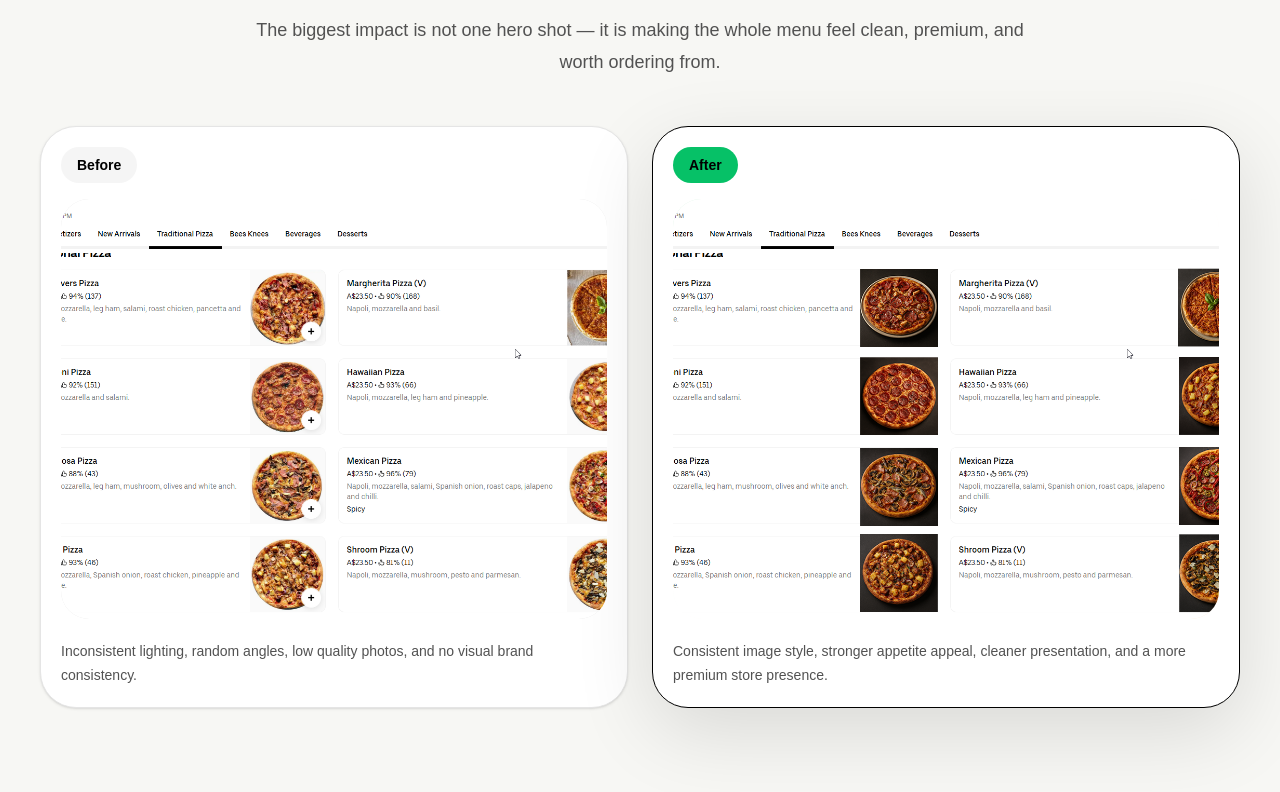
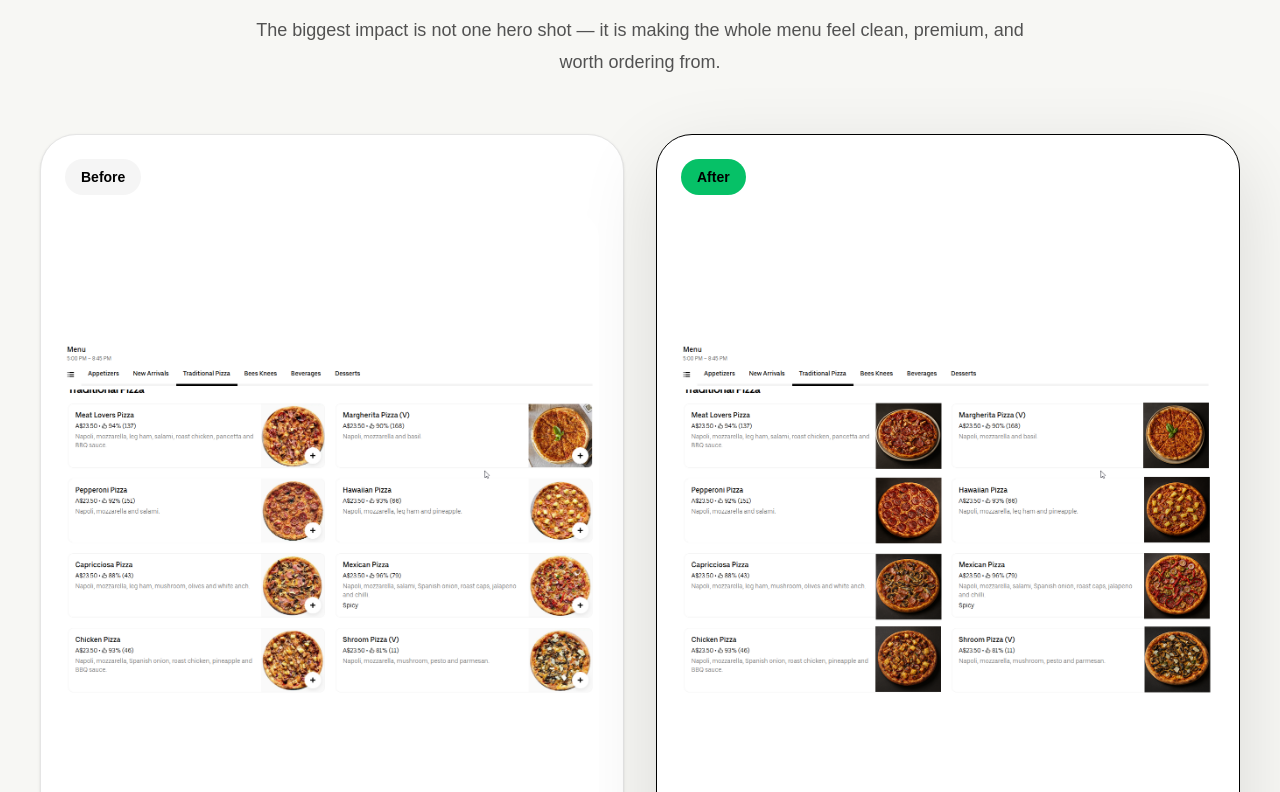
Before and after one commit to paulrodgerson40-blip/dpo-frontend, a Next.js app: page / in a window 1280 px wide. Shown: the part 1348-2140 px from the top of the page. Built offline with nearby package versions, Linux system fonts and the light colour scheme.

Commit message:
Update page.tsx

```diff
--- a/app/page.tsx
+++ b/app/page.tsx
@@ -156,15 +156,15 @@ export default function PremiumPricingPage() {
           </p>
         </div>
 
-        <div className="mt-12 grid gap-6 lg:grid-cols-2">
-          <div className="rounded-[36px] border border-neutral-200 bg-white p-5 shadow-sm">
+        <div className="mt-14 grid gap-8 lg:grid-cols-2">
+          <div className="rounded-[36px] border border-neutral-200 bg-white p-6 shadow-sm">
             <div className="mb-4 w-fit rounded-full bg-neutral-100 px-4 py-2 text-sm font-black">Before</div>
-            <div className="relative h-[420px] w-full overflow-hidden rounded-[28px] bg-neutral-200">
+            <div className="relative h-[620px] w-full overflow-hidden rounded-[28px] bg-white">
               <Image
                 src="/images/menu-before.png"
                 alt="Full menu before image upgrade"
                 fill
-                className="object-cover"
+                className="object-contain"
               />
             </div>
             <p className="mt-5 text-sm leading-6 text-neutral-600">
@@ -172,14 +172,14 @@ export default function PremiumPricingPage() {
             </p>
           </div>
 
-          <div className="rounded-[36px] border border-black bg-white p-5 shadow-[0_24px_80px_rgba(0,0,0,0.12)]">
+          <div className="rounded-[36px] border border-black bg-white p-6 shadow-[0_24px_80px_rgba(0,0,0,0.12)]">
             <div className="mb-4 w-fit rounded-full bg-[#06C167] px-4 py-2 text-sm font-black text-black">After</div>
-            <div className="relative h-[420px] w-full overflow-hidden rounded-[28px] bg-gradient-to-br from-[#06C167]/20 via-white to-orange-100">
+            <div className="relative h-[620px] w-full overflow-hidden rounded-[28px] bg-white">
               <Image
                 src="/images/menu-after.png"
                 alt="Full menu after image upgrade"
                 fill
-                className="object-cover"
+                className="object-contain"
               />
             </div>
             <p className="mt-5 text-sm leading-6 text-neutral-600">
```
